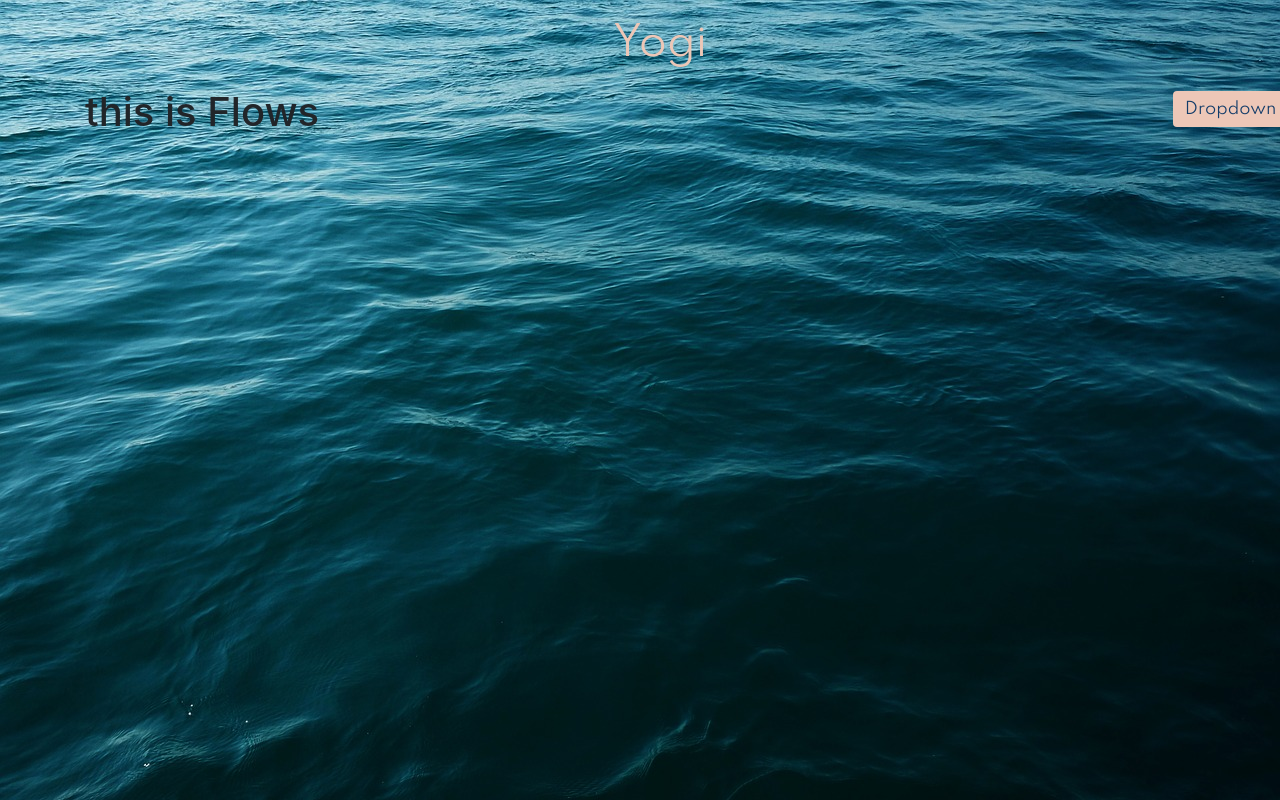
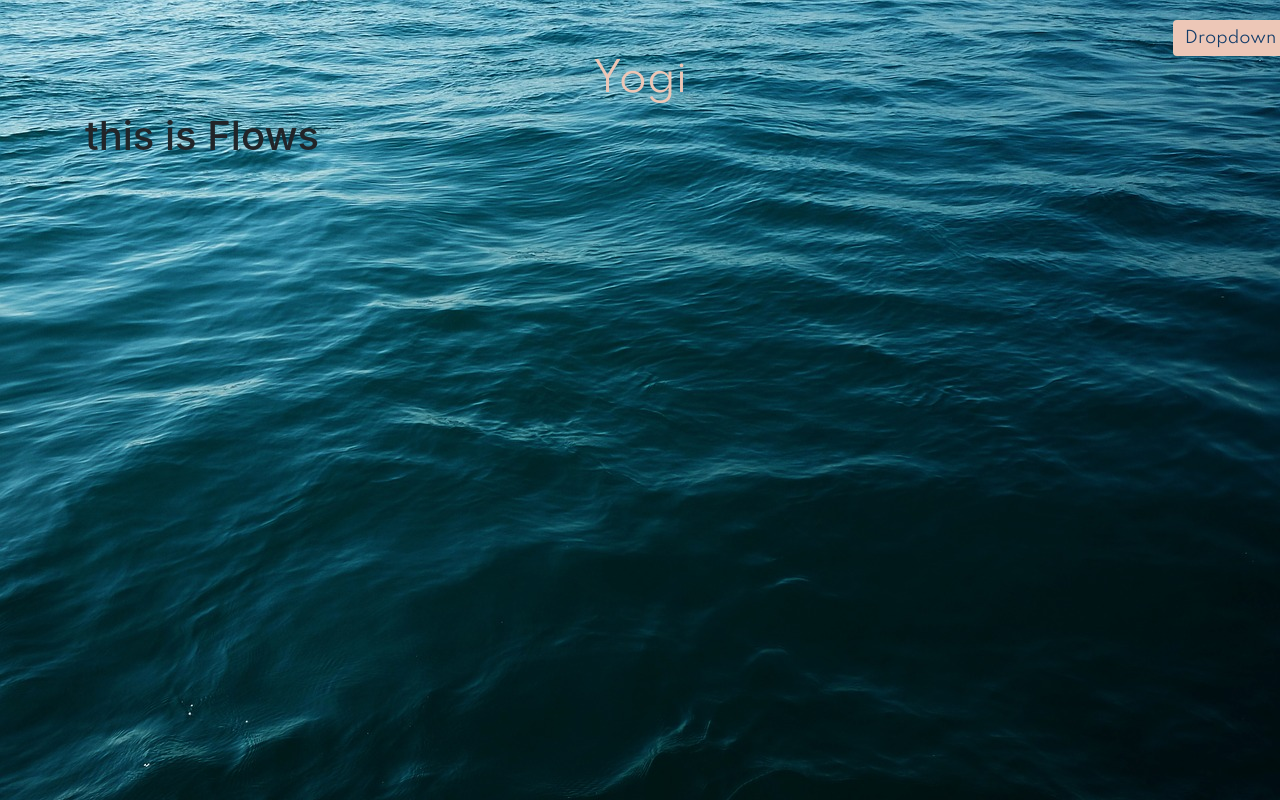
Before and after one commit to iampopov/yogaFlowApp, a React (Create React App) app in the folder client/: page /flows in a window 1280 px wide. Shown: the top 800 px of the page. Built offline with nearby package versions, Linux system fonts and the light colour scheme.

Commit message:
adding the menu to each page as well as adding new stying to it for better positioning on the page

```diff
--- a/client/src/App.js
+++ b/client/src/App.js
@@ -32,47 +32,48 @@ function App() {
           </Route>
 
           <Route exact path='/home'>
+            <Menu />
             <Header />
-            <Menu />
             <Category />
-
           </Route>
 
           <Route exact path='/dashboard'>
+            <Menu />
             <Header />
-            <Menu />
             <Dashboard/>
           </Route>
 
 
           <Route exact path='/constructor'>
+            <Menu />
             <Header />
             <Landing />
-            <Menu />
           </Route>
 
           <Route exact path='/flows'>
+            <Menu />
             <Header />
             <Flows />
-            <Menu />
           </Route>
 
           <Route exact path='/categories'>
+            <Menu />
             <Category />
             <Category />
-            <Menu />
           </Route>
 
           <Route exact path='/player'>
+            <Menu />
             <Player />
-            <Menu />
           </Route>
 
           <Route exact path='/flowpreview'>
+            <Menu />
             <FlowPreview />
           </Route>
 
           <Route exact path='/phplayer'>
+            <Menu />
             <SlideFlow />
             <PlaceHolder />
           </Route>
--- a/client/src/styles/Header.css
+++ b/client/src/styles/Header.css
@@ -1,7 +1,6 @@
 .header{
     width: 100%;
     text-align: center;
-    margin: 20px;
     color: #EDC7B7;
     font-family: 'Spartan', sans-serif;
     font-weight: bold;
--- a/client/src/styles/Menu.css
+++ b/client/src/styles/Menu.css
@@ -1,5 +1,5 @@
 .dropdown{
     margin-left: 98%;
-    margin-top: -53px;
+    margin-top: 20px;
     position: sticky;
 }
```
